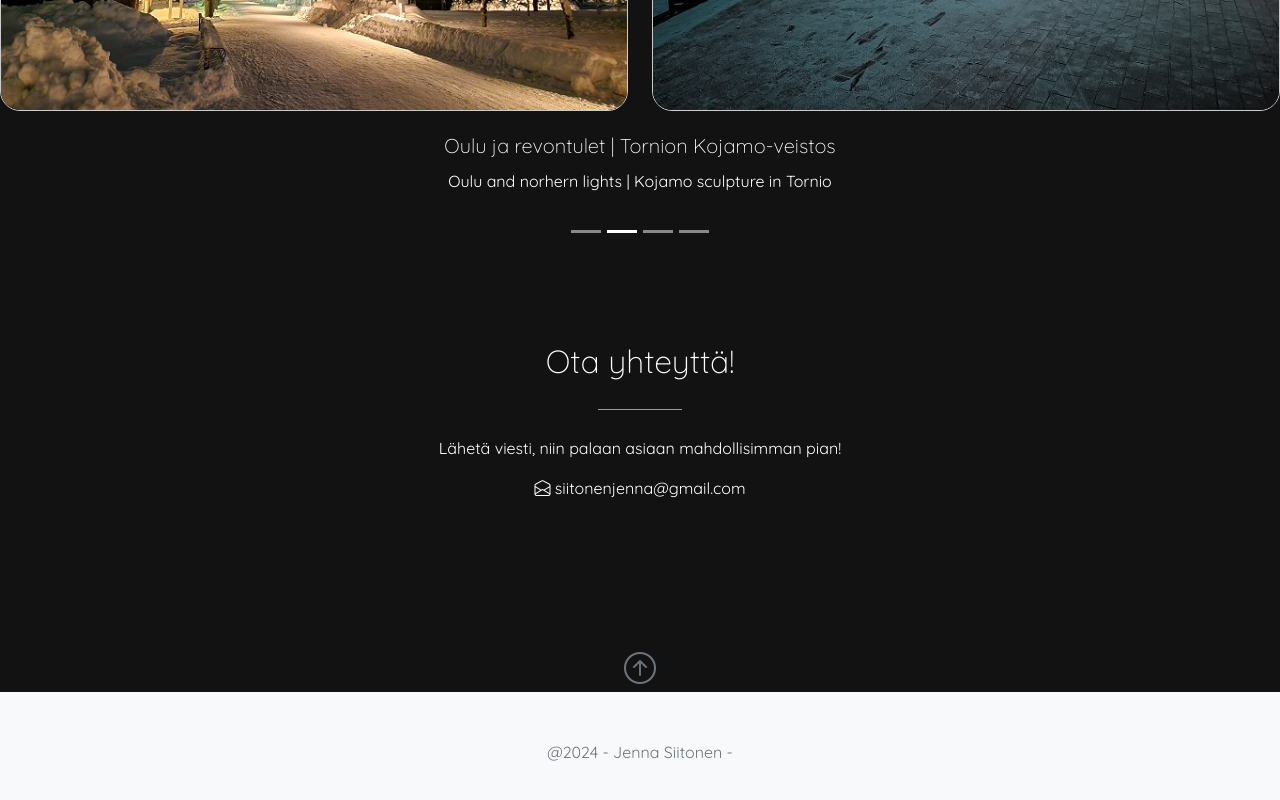
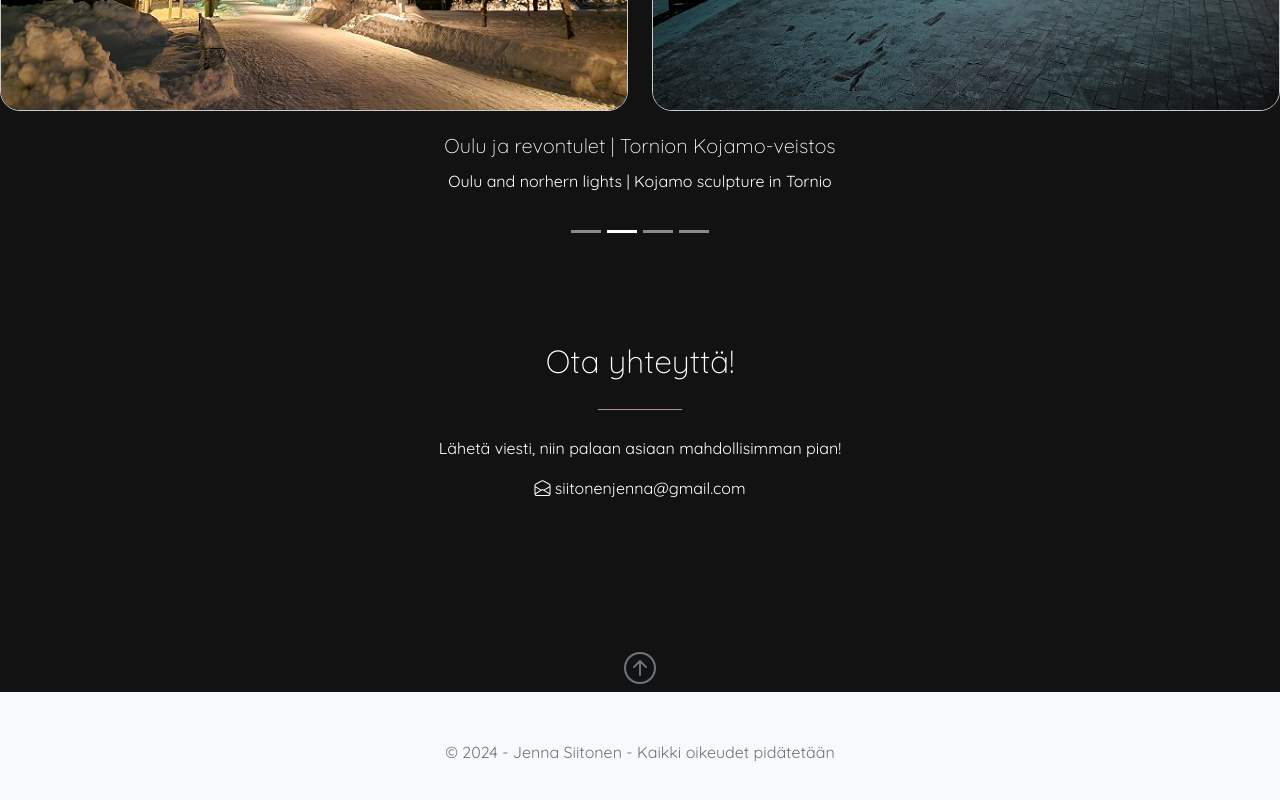
Before and after one commit to SanneJ84/portfolio, a plain HTML site: page index.html in a window 1280 px wide. Shown: the part 2741-3541 px from the top of the page. Drawn offline with nearby package versions, Linux system fonts and the light colour scheme; some packages are replaced by stand-ins of ours; a script that the page names is missing.

Commit message:
Päivitetty sivuja

```diff
--- a/index.html
+++ b/index.html
@@ -121,7 +121,6 @@
                         <p class="text-center2 pt-2" data-translate="pythongame2">Pieni peli Pygamen avulla jonka tein ohjelmoinnin jatkokurssin päätteeksi. Tavoitteena pelissä
                             on kerätä kolikoita ja välttää ruudulla liikkuvia hirviöitä. Aina kerättyäsi tietyn määrän kolikoita, pelissä tapahtuu pieni muutos joka
                             lisää peliin haastetta. Kolikoista kertyy pisteitä ja pelin loputtua ne jäävät näkyviin jotta voit yrittää parantaa tulostasi.</p>
-                        </p>
                 </div>
             </div>
                 <div class="col-lg-4 col-sm-6">
@@ -352,7 +351,11 @@
             </div>
         <!-- Footer-->
         <footer class="container-fluid bg-light py-5">
-            <div class="container-fluid px-4 px-lg-5"><div class="medium text-center text-muted">@2024 - Jenna Siitonen - </div></div>
+            <div class="container-fluid px-4 px-lg-5">
+                <div class="text-center text-muted">
+                    &copy; 2024 - Jenna Siitonen - Kaikki oikeudet pidätetään
+                </div>
+            </div>
         </footer>
         <!-- Bootstrap core JS-->
         <script src="https://cdn.jsdelivr.net/npm/bootstrap@5.2.3/dist/js/bootstrap.bundle.min.js"></script>
```
